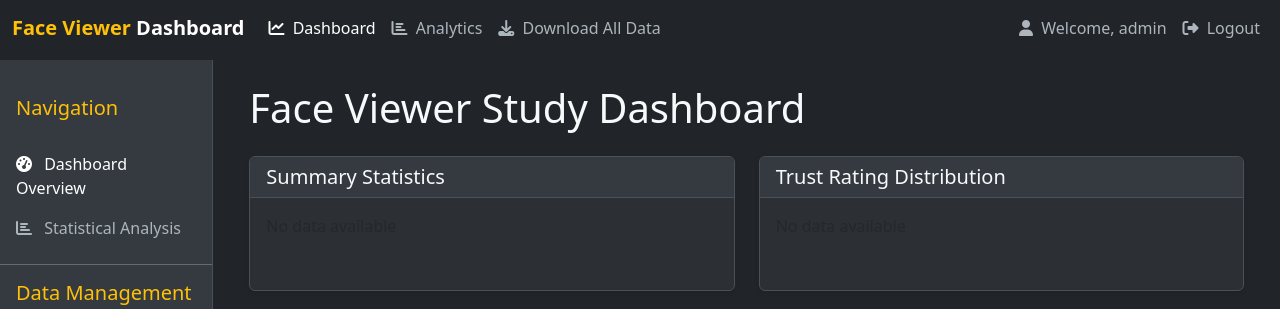
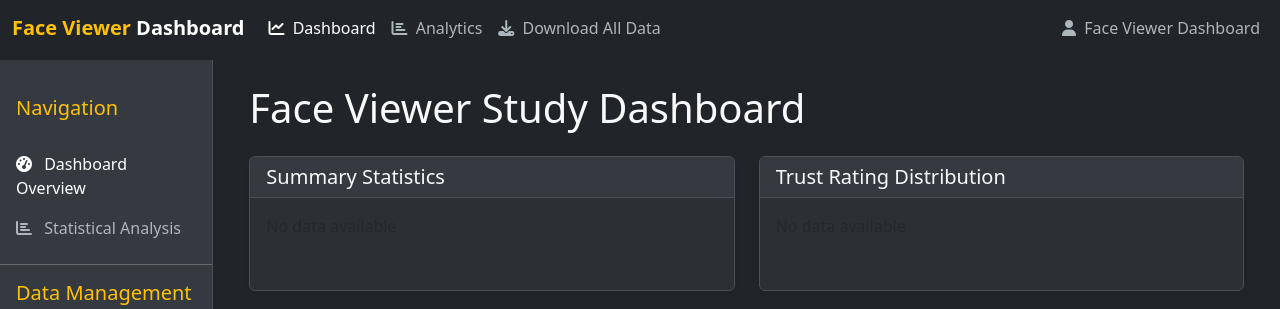
Before and after one commit to VibeZero2/face-viewer-dashboard, a Flask app: page /dashboard in a window 1280 px wide. Shown: the top 309 px of the page. Run offline with Flask 3, Linux system fonts and the light colour scheme; a user stored in the database is signed in; parts of the project's set-up code (start-up, migrations or seed data) failed here and were passed over; some libraries are stand-ins or nearby versions.

Commit message:
Fix current_user undefined error by removing Flask-Login dependency in base template

```diff
--- a/templates/base.html
+++ b/templates/base.html
@@ -83,18 +83,9 @@
                     </li>
                 </ul>
                 <ul class="navbar-nav ms-auto">
-                    {% if current_user.is_authenticated %}
                     <li class="nav-item">
-                        <span class="nav-link"><i class="fas fa-user me-1"></i> Welcome, {{ current_user.username }}</span>
+                        <span class="nav-link"><i class="fas fa-user me-1"></i> Face Viewer Dashboard</span>
                     </li>
-                    <li class="nav-item">
-                        <a class="nav-link" href="{{ url_for('logout') }}"><i class="fas fa-sign-out-alt me-1"></i> Logout</a>
-                    </li>
-                    {% else %}
-                    <li class="nav-item">
-                        <a class="nav-link" href="{{ url_for('login') }}"><i class="fas fa-sign-in-alt me-1"></i> Login</a>
-                    </li>
-                    {% endif %}
                 </ul>
             </div>
         </div>
```
